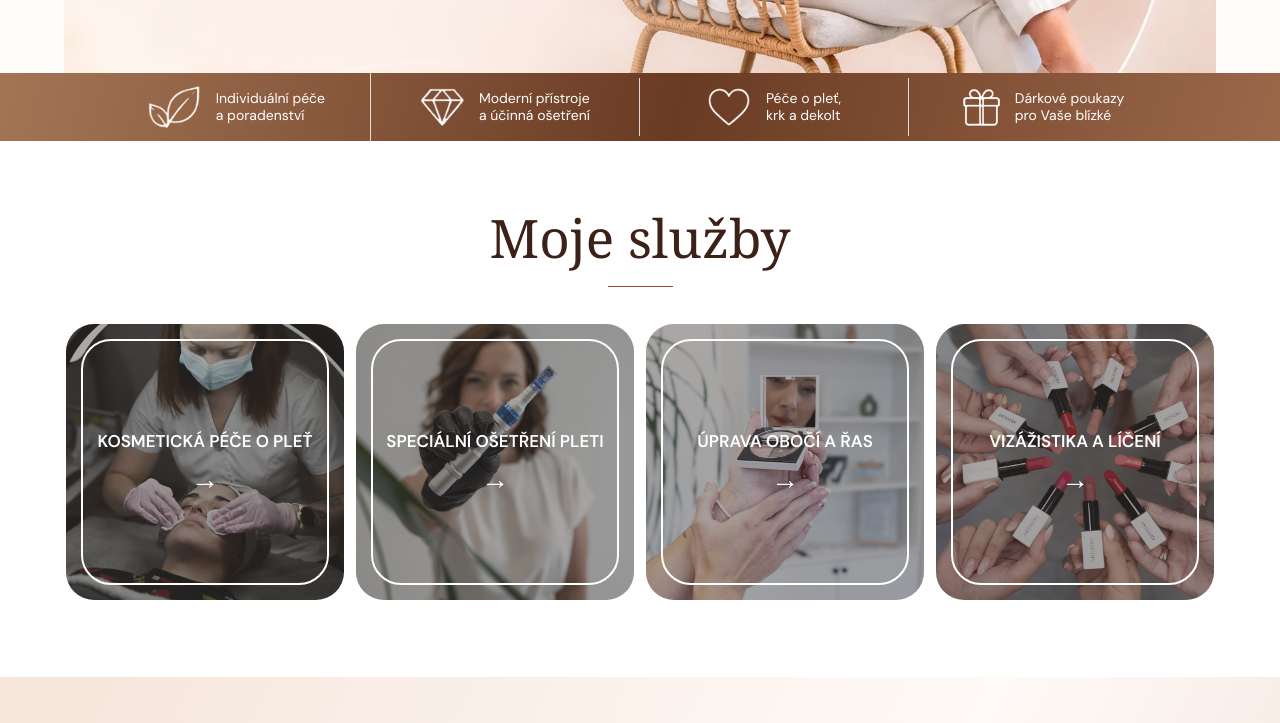
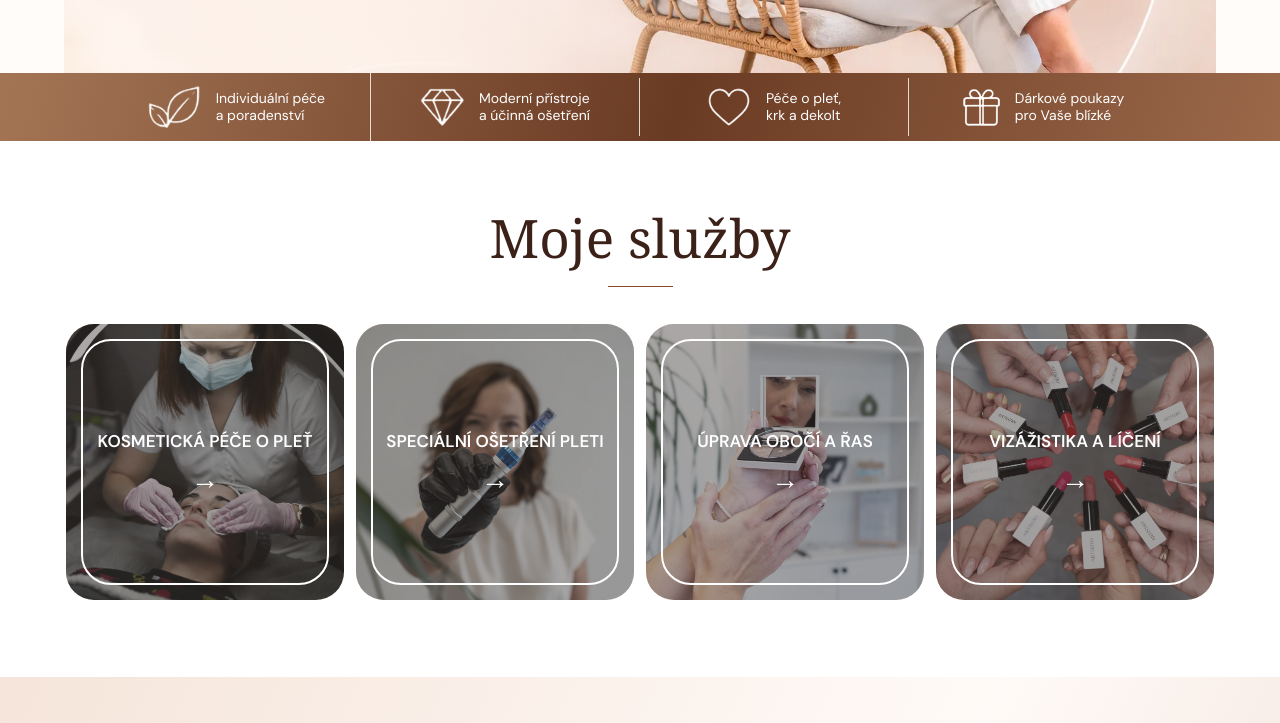
Before and after one commit to ZajaIT/FitArtBeauty_Petra_Kotyzova, a plain HTML site: page index.html in a window 1280 px wide. Shown: the part 513-1236 px from the top of the page. Drawn offline with nearby package versions, Linux system fonts and the light colour scheme; a web font is replaced by a local one.

Commit message:
Update index.html

```diff
--- a/index.html
+++ b/index.html
@@ -294,6 +294,10 @@
   background-size: cover;
   background-position: center;
 }
+  /* PC – DRUHÁ KARTA, VÍCE VRŠKU FOTKY */
+.service-card:nth-child(2) .service-photo {
+  background-position: center 20%;
+}
 
 .service-photo::after {
   content: "";
```
